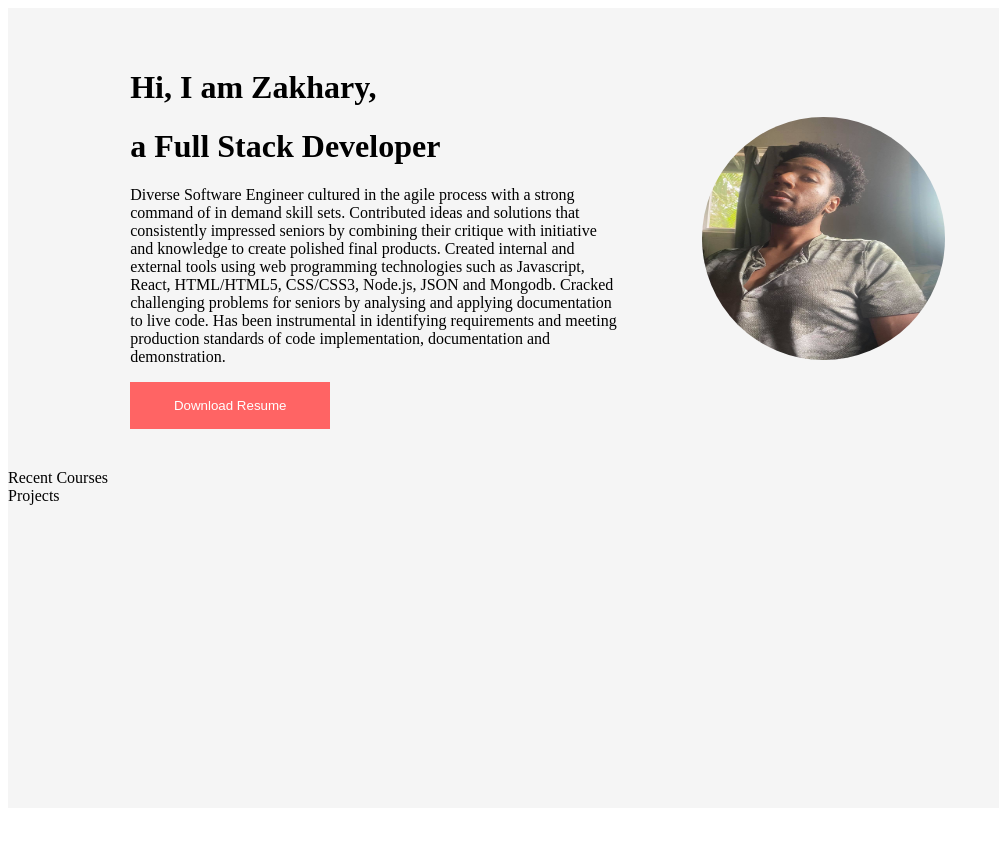
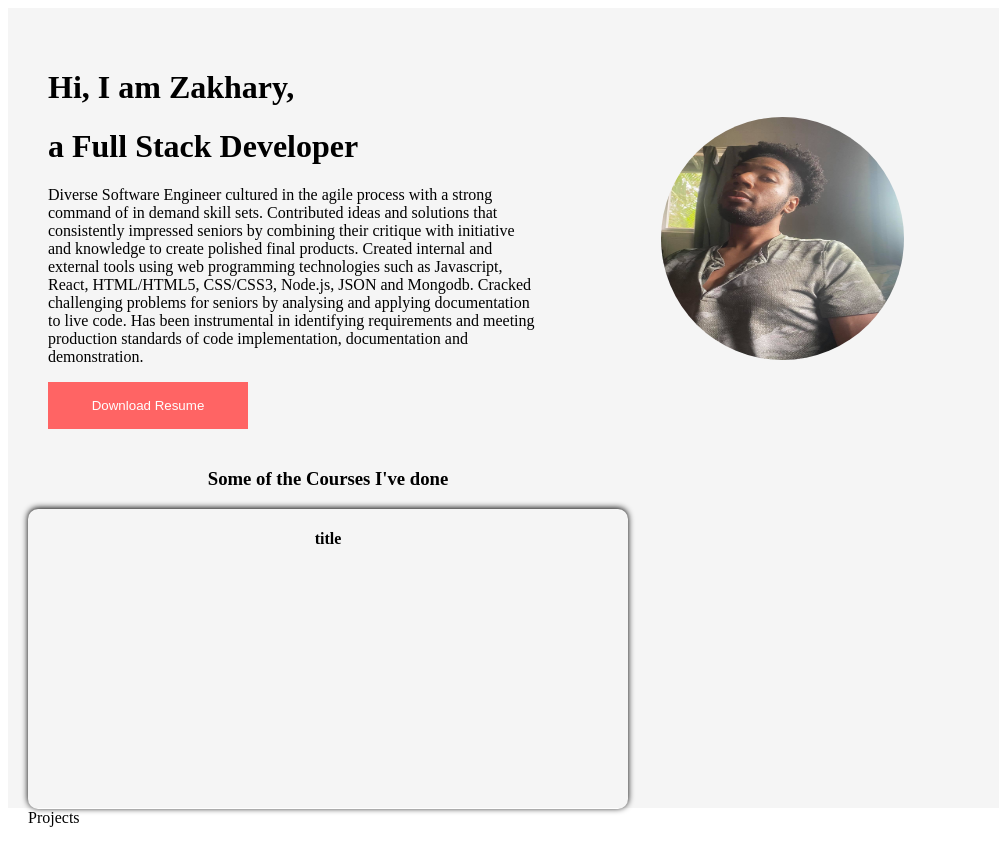
Before and after one commit to Zakpak0/portfolio, a Next.js app: page / in a window 1280 px wide. Shown: the whole page, without its empty margins (0-999 px from the left). Before the commit the page ends 816 px from the top, so only its background shows below. Built offline with nearby package versions, Linux system fonts and the light colour scheme.

Commit message:
section for completed courses

```diff
--- a/pages/index.tsx
+++ b/pages/index.tsx
@@ -31,11 +31,17 @@ const Home: NextPage = () => {
         <div
           style={{
             padding: 20,
+            display: 'flex',
+            width: "80%",
+            alignItems: "center",
+          }}
+        >
+          <div
+            style={{
               justifyContent: 'space-evenly',
+              alignItems: "center",
               display: 'flex',
               flexDirection: 'row',
-            width: "80%",
-            alignItems: "center",
             }}
           >
             <div
@@ -78,6 +84,13 @@ const Home: NextPage = () => {
 
               </a>
             </div>
+            <div
+              style={{
+                display: "flex",
+                justifyContent: "center",
+                width: "50%",
+              }}
+            >
               <Image
                 height={243}
                 width={243}
@@ -89,13 +102,57 @@ const Home: NextPage = () => {
               />
             </div>
           </div>
-      <div>
-        Recent Courses
+        </div>
+
+        <div
+          style={{
+            alignItems: "center",
+            display: 'flex',
+            flexDirection: 'row',
+          }}
+        >
+          <div
+            style={{
+              width: 600,
+            }}
+          >
+            <div
+              style={{
+                display: "flex",
+                width: "100%",
+              }}
+            >
+              <h3
+                style={{
+                  fontWeight: "bold",
+                  width: "100%",
+                  textAlign: "center",
+                }}
+              >Some of the Courses I've done</h3>
+            </div>
+            <div
+              style={{
+                boxShadow: "0px -1px 6px #000000",
+                borderRadius: "10px",
+                minHeight: 300,
+                justifyContent: "center"
+                , display: 'flex'
+              }}
+            >
+              {[{ title: "title" }].map(({ title }) => {
+                return (
+                  <h4>{title}</h4>
+                )
+              })}
+            </div>
+          </div>
         </div>
         <div>
           Projects
         </div>
       </div>
+
+    </div>
   )
 }
 
```
Lines whose indentation alone changed are shown as unchanged.
